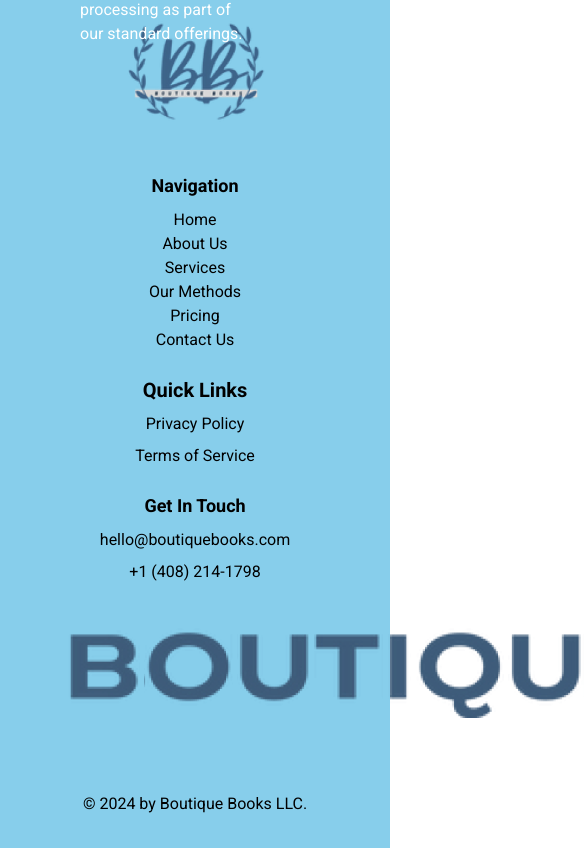
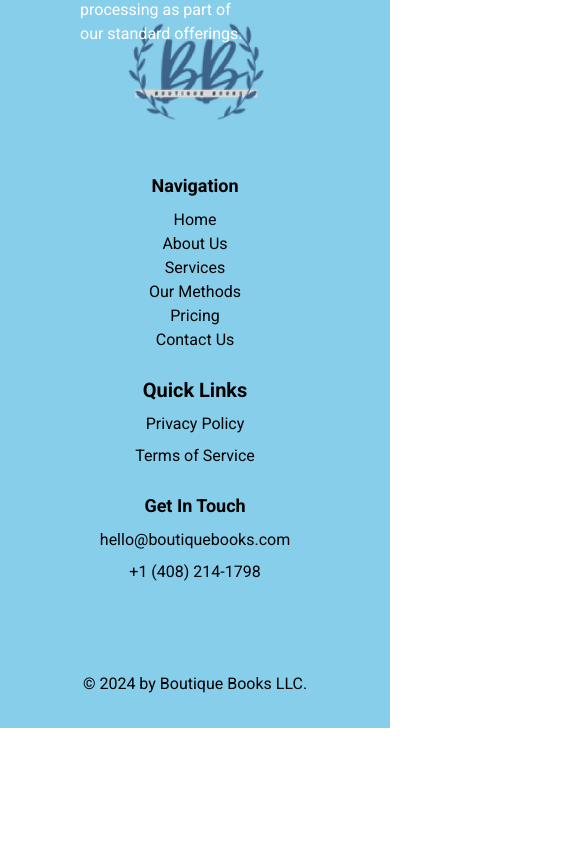
Before and after one commit to NikhilMourya/Boutique-Books, a React (Vite) app: page /services in a window 390 px wide. Shown: the part 998-1846 px from the top of the page, 585 px wide, since content can reach past the window. After the commit the page ends 1726 px from the top, so only its background shows below. Built offline with nearby package versions, Linux system fonts and the light colour scheme.

Commit message:
Scroll Behaviour update ✅ when navigate between page scroll-to-top fire 🔥

```diff
--- a/src/App.jsx
+++ b/src/App.jsx
@@ -2,12 +2,14 @@ import { Route, Routes } from 'react-router-dom';
 import './App.css';
 import Footer from './components/layouts/Footer';
 import Header from './components/layouts/Header';
+import useScrollToTop from './hooks/useScrollToTop';
 import AboutPage from './page/AboutPage';
 import HomePage from './page/HomePage';
 import PricingPage from './page/PricingPage';
 import ServicesPage from './page/ServicesPage';
 
 export default function App() {
+  useScrollToTop();
   return (
     <>
       <Header />
--- a/src/components/layouts/Footer.jsx
+++ b/src/components/layouts/Footer.jsx
@@ -108,7 +108,7 @@ export default function Footer() {
       </div>
       <div
         id="footer-img-container"
-        className="px-10 flex justify-center w-full"
+        className="hidden px-10 lg:flex justify-center w-full"
       >
         <div className="flex justify-start gap-1 flex-row w-10/12">
           <img
--- /dev/null
+++ b/src/hooks/useScrollToTop.js
@@ -0,0 +1,11 @@
+import { useEffect } from 'react'
+import { useLocation } from 'react-router-dom'
+
+export default function useScrollToTop() {
+    const location = useLocation()
+    useEffect(() => {
+      window.scrollTo(0,0)
+    }, [location])
+
+  return location
+}
```
